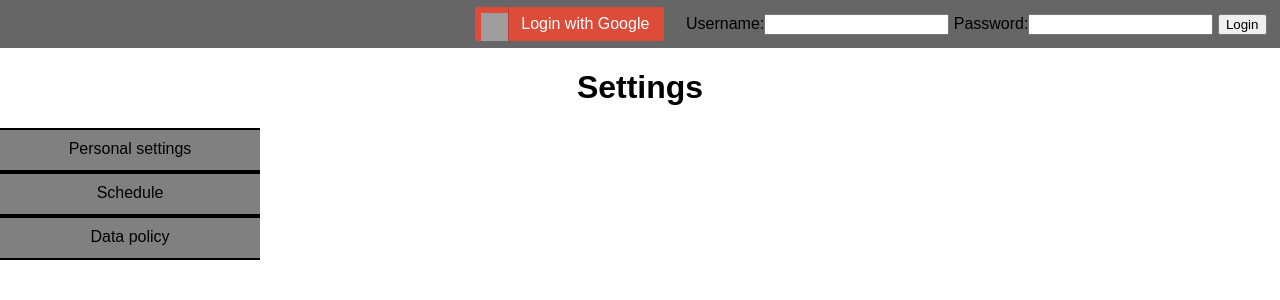
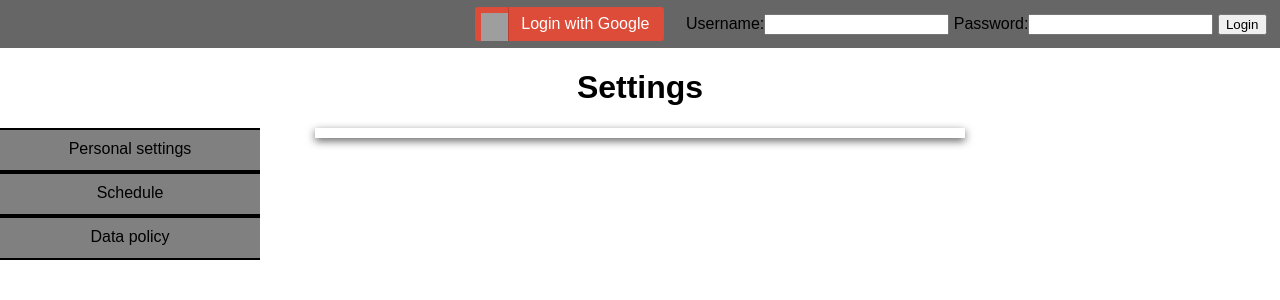
Before and after one commit to 2lambda123/study-scheduler, a PHP site: page /settings.php in a window 1280 px wide. Shown: the top 300 px of the page. Run offline with PHP 8.4, Linux system fonts and the light colour scheme; some libraries are stand-ins or nearby versions; grey boxes are pictures that could not be loaded.

Commit message:
Made some css changes to settings page

```diff
--- a/site/settings.css
+++ b/site/settings.css
@@ -32,10 +32,13 @@
   float: left;
 }
 #displaySettings{
-  width: 65%;
-  margin-left: 60px;
-  background-color: #66ccff;
-  float: left;
+  width: 50%;
+  margin: 0px auto;
+  padding: 5px;
+  background-color: white;
+  -moz-box-shadow: 0px 3px 8px rgb(100,100,100);
+  -webkit-box-shadow: 0px 3px 8px rgb(100,100,100);
+  box-shadow: 0px 3px 8px rgb(100,100,100);
 }
 #psettings{
   display: none;
```
